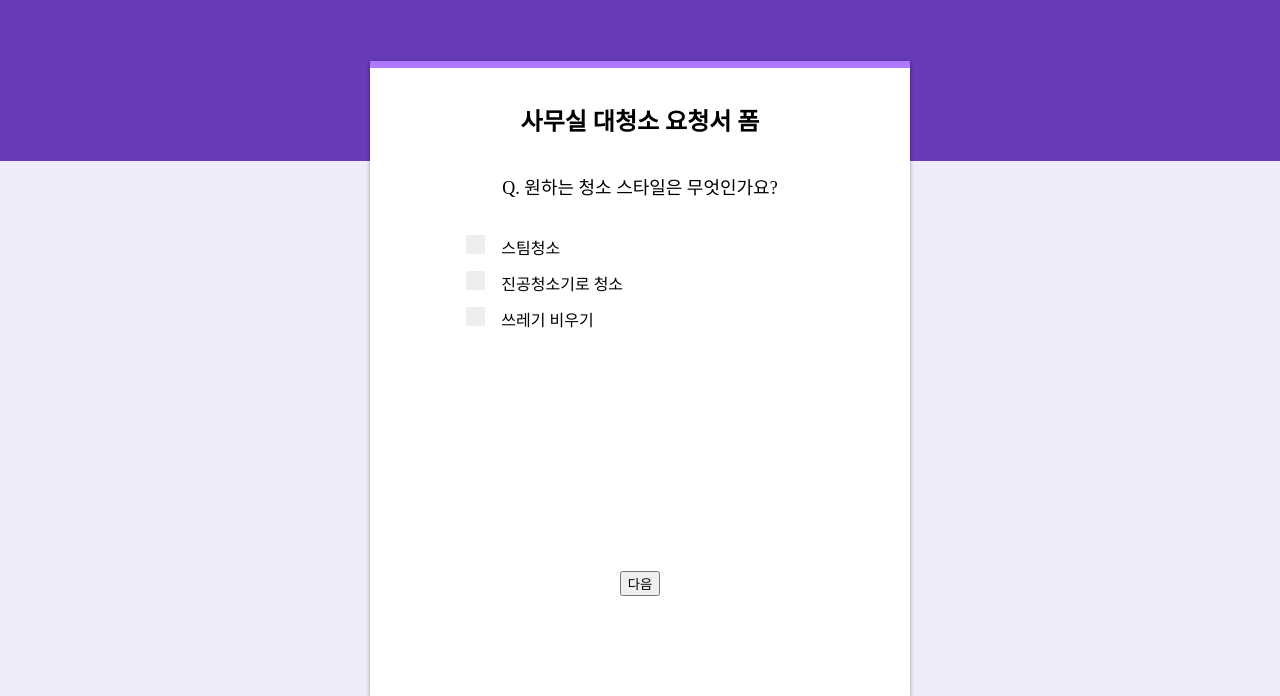
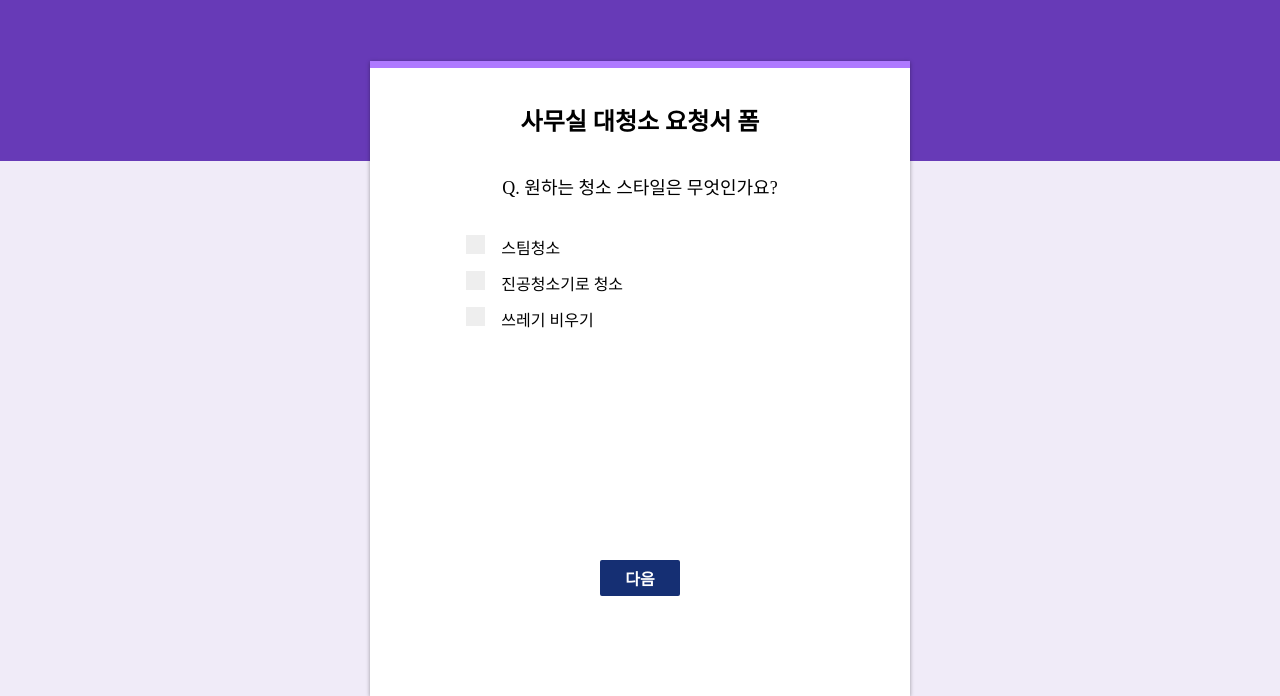
Before and after one commit to uoon-dev/soomgo-form, a Vue app: page / in a window 1280 px wide. Shown: the part 117-813 px from the top of the page. Built offline with nearby package versions, Linux system fonts and the light colour scheme.

Commit message:
make custom-button component

```diff
--- /dev/null
+++ b/src/assets/scss/color.scss
@@ -0,0 +1,5 @@
+// Main colors
+$white: #ffffff;
+$solidgray: #3f3f3f;
+$lightgray: #b5b5b5;
+$steelblue: #152f73;
--- /dev/null
+++ b/src/components/UI/CustomButton/CustomButton.vue
@@ -0,0 +1,171 @@
+<template>
+  <button
+    :class="[buttonClass, buttonType, buttonShape]"
+    :style="{
+      width,
+    }"
+    :disabled="disabled"
+    @click="click"
+  >
+    <slot>{{ text }}</slot>
+  </button>
+</template>
+
+<script>
+export default {
+  props: {
+    xs: {
+      type: Boolean,
+      default: false,
+    },
+    sm: {
+      type: Boolean,
+      default: false,
+    },
+    md: {
+      type: Boolean,
+      default: true,
+    },
+    lg: {
+      type: Boolean,
+      default: false,
+    },
+    steelblue: {
+      type: Boolean,
+      default: false,
+    },
+    ghost: {
+      type: Boolean,
+      default: false,
+    },
+    ghostSb: {
+      type: Boolean,
+      default: false,
+    },
+    round: {
+      type: Boolean,
+      default: false,
+    },
+    disabled: {
+      type: Boolean,
+      default: false,
+    },
+    text: {
+      type: String,
+      default: '',
+    },
+    width: {
+      type: String,
+      default: '',
+    },
+    click: {
+      type: Function,
+      default: () => {},
+    },
+  },
+  computed: {
+    buttonClass() {
+      const { xs, sm, lg } = this;
+      if (xs) return 'xs';
+      else if (sm) return 'sm';
+      else if (lg) return 'lg';
+      else return 'md';
+    },
+    buttonType() {
+      const {
+        steelblue, ghost, ghostSb,
+      } = this;
+      if (steelblue) return 'steelblue';
+      else if (ghost) return 'ghost';
+      else if (ghostSb) return 'ghost-sb';
+      else return '';
+    },
+    buttonShape() {
+      const { round } = this;
+
+      if (round) return 'round';
+      else return 'square';
+    },
+  },
+};
+</script>
+
+<style lang="scss" scoped>
+  @import "../../../assets/scss/color";
+  @import "../../../assets/scss/font-weight";
+
+  %base-button {
+    -webkit-font-smoothing: antialiased;
+    -moz-osx-font-smoothing: grayscale;
+    padding: 0;
+    cursor: pointer;
+  }
+
+  .xs {
+    @extend %base-button;
+    width: 100%;
+    height: 27px;
+    font-size: 0.625rem;
+    font-weight: $bold;
+    color: $solidgray;
+    border: 2px solid $solidgray;
+    white-space: nowrap;
+  }
+
+  .sm {
+    @extend %base-button;
+    width: 100%;
+    height: 36px;
+    font-size: 0.875rem;
+    font-weight: $bold;
+    color: $solidgray;
+    border: 2px solid $solidgray;
+    white-space: nowrap;
+  }
+
+  .md {
+    @extend %base-button;
+    width: 100%;
+    height: 36px;
+    font-size: 1rem;
+    font-weight: $bold;
+    color: $solidgray;
+    border: 2px solid $solidgray;
+    white-space: nowrap;
+  }
+
+  .lg {
+    @extend %base-button;
+    height: 36px;
+    line-height: 4px;
+    font-size: 1.25rem;
+    font-weight: $bold;
+    color: $solidgray;
+    border: 2px solid $solidgray;
+    white-space: nowrap;
+  }
+
+  .steelblue {
+    background-color: $steelblue;
+    border-color: $steelblue;
+    color: white !important;
+  }
+
+  .ghost {
+    border-color: $lightgray;
+    color: $lightgray !important;
+  }
+
+  .ghost-sb {
+    border-color: $steelblue;
+    color: $steelblue !important;
+  }
+
+  .square {
+    border-radius: 2px;
+  }
+
+  .round {
+    border-radius: 20px;
+  }
+</style>
--- a/src/container/RequestForm/RequestForm.vue
+++ b/src/container/RequestForm/RequestForm.vue
@@ -21,24 +21,30 @@
       </form>
     </v-flex>
     <v-flex justify-center class="btn-stage-group">
-      <button
+      <custom-button
         v-show="tabCount > 0"
-        @click.prevent="tabCount = tabCount - 1"
+        class="mr-1"
+        width="80px"
+        :click="() => { tabCount = tabCount - 1 }"
       >
         이전
-      </button>
-      <button
+      </custom-button>
+      <custom-button
         v-show="tabCount < formItems.items.length - 1"
-        @click.prevent="tabCount = tabCount + 1"
+        steelblue
+        width="80px"
+        :click="() => { tabCount = tabCount + 1 }"
       >
         다음
-      </button>
-      <button
+      </custom-button>
+      <custom-button
         v-show="tabCount === formItems.items.length - 1"
-        @click.prevent=""
+        steelblue
+        width="80px"
+        :click="() => { }"
       >
         제출
-      </button>
+      </custom-button>
     </v-flex>
   </v-flex>
 </template>
--- a/src/ui-utils.js
+++ b/src/ui-utils.js
@@ -3,6 +3,7 @@ import vTextField from './components/UI/VTextField/VTextField';
 import vSelect from './components/UI/VSelect/VSelect';
 import vCheckbox from './components/UI/VCheckbox/VCheckbox';
 import vRadio from './components/UI/VRadio/VRadio';
+import customButton from './components/UI/CustomButton/CustomButton';
 import typography from './components/UI/Typography/Typography';
 
 export default {
@@ -11,5 +12,6 @@ export default {
   'v-radio': vRadio,
   'v-select': vSelect,
   'v-text-field': vTextField,
+  'custom-button': customButton,
   typography,
 };
```
